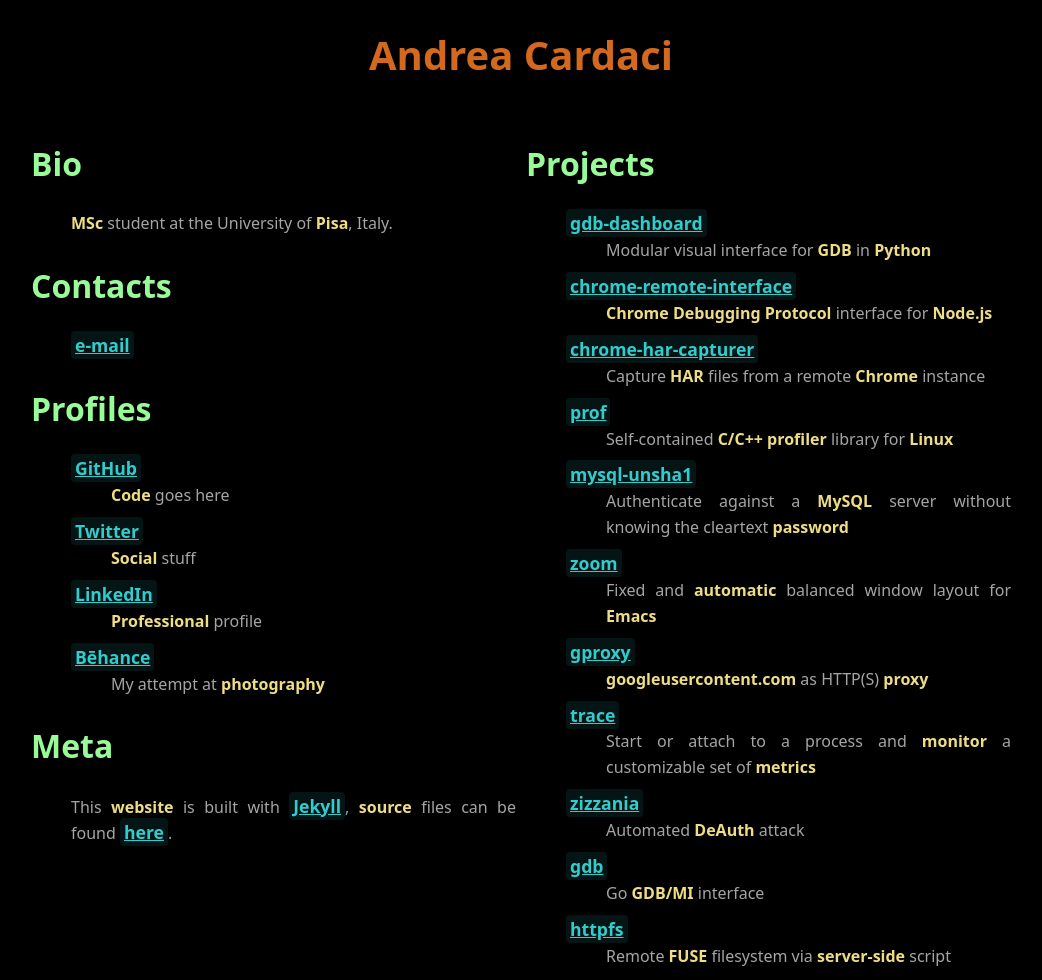
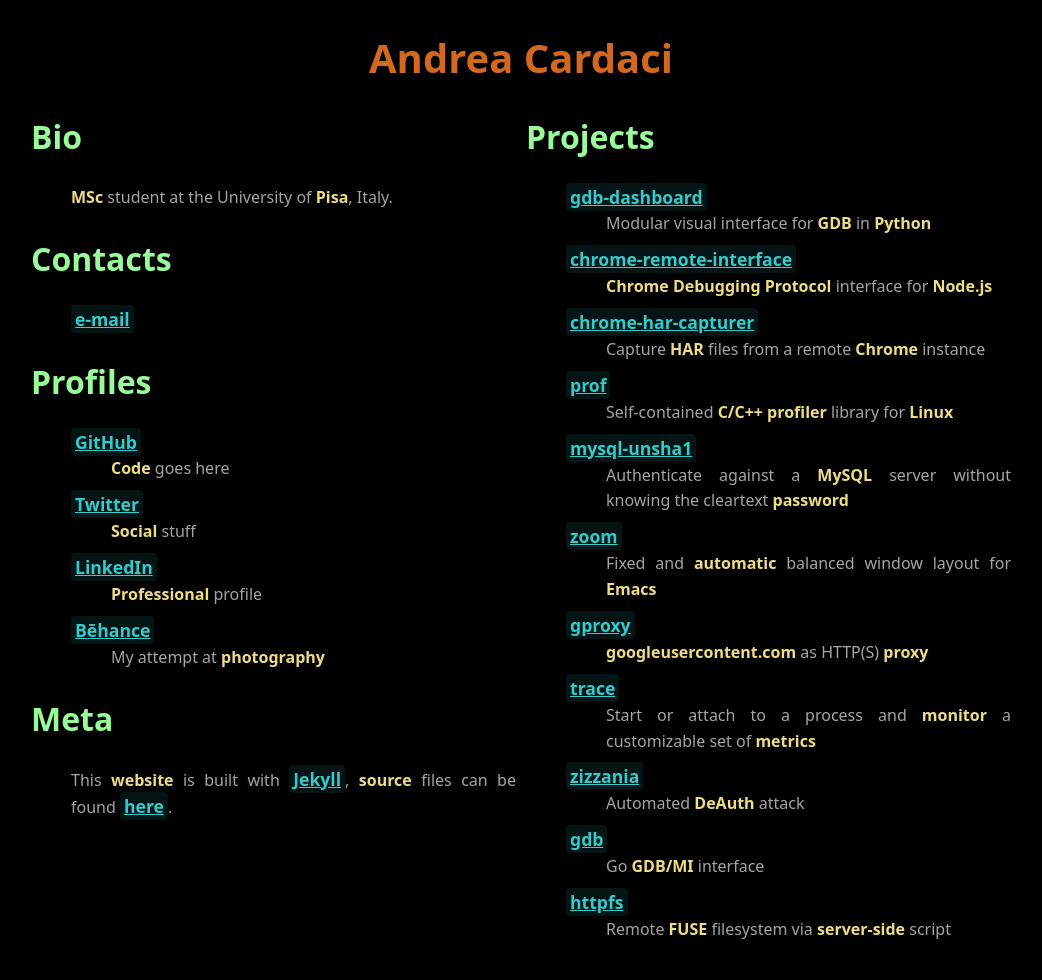
Before and after one commit to cyrus-and/cyrus-and.github.io, a Jekyll site: the page built from index.md, in a window 1280 px wide. Shown: the whole page, without its empty margins (119-1161 px from the left). Built offline with Jekyll 4.4.1, drawn with Linux system fonts in a browser that asks for light colours; some web fonts are replaced; after the commit the page ends 943 px from its top, so only the background shows below that.

Commit message:
Fix spacing

```diff
--- a/_sass/_common.scss
+++ b/_sass/_common.scss
@@ -24,10 +24,6 @@ $dark: #111111;
     }
 }
 
-#container {
-    padding: 10px;
-}
-
 html {
     // REMs are relative to this
     font-size: 16px; // needed for <code>
@@ -39,8 +35,12 @@ body {
     background: $background;
     overflow-x: hidden;
     overflow-wrap: break-word;
+    margin: 0;
+}
+
+#container {
+    padding: 0 10px;
     box-sizing: border-box;
-    margin: 0;
 }
 
 h1 {
--- a/assets/css/index.scss
+++ b/assets/css/index.scss
@@ -3,9 +3,14 @@
 
 @import 'common';
 
+// no margin for the first section
+#container .section:first-child h2 {
+    margin-top: 0;
+}
+
 h1 {
     font-size: 2.5rem;
-    margin-bottom: 50px;
+    margin: 30px 0;
 }
 
 h2 {
@@ -29,40 +34,30 @@ $hard-swap-margin: 100px;
 }
 
 @media (min-width: $one-column-width) {
-     body {
+     #container {
+        width: $one-column-width;
         margin: 0 auto;
-        width: $one-column-width;
-     }
 
-     #container {
-         .section > p, .section > dl {
+        .section > p, .section > dl {
              padding-left: 40px;
          }
      }
 }
 
 @media (min-width: $two-column-width) {
-    body {
+    #container {
         width: $two-column-width - $hard-swap-margin;
-    }
-
-    #container {
         column-count: 2;
         column-gap: 10px;
 
         .section {
             break-inside: avoid;
         }
-
-        // no margin for the first section
-        .section:first-child h2 {
-            margin-top: 0;
-        }
     }
 }
 
 @media (min-width: $two-column-width-large) {
-    body {
+    #container {
         width: $two-column-width-large - $hard-swap-margin;
     }
 }
```
